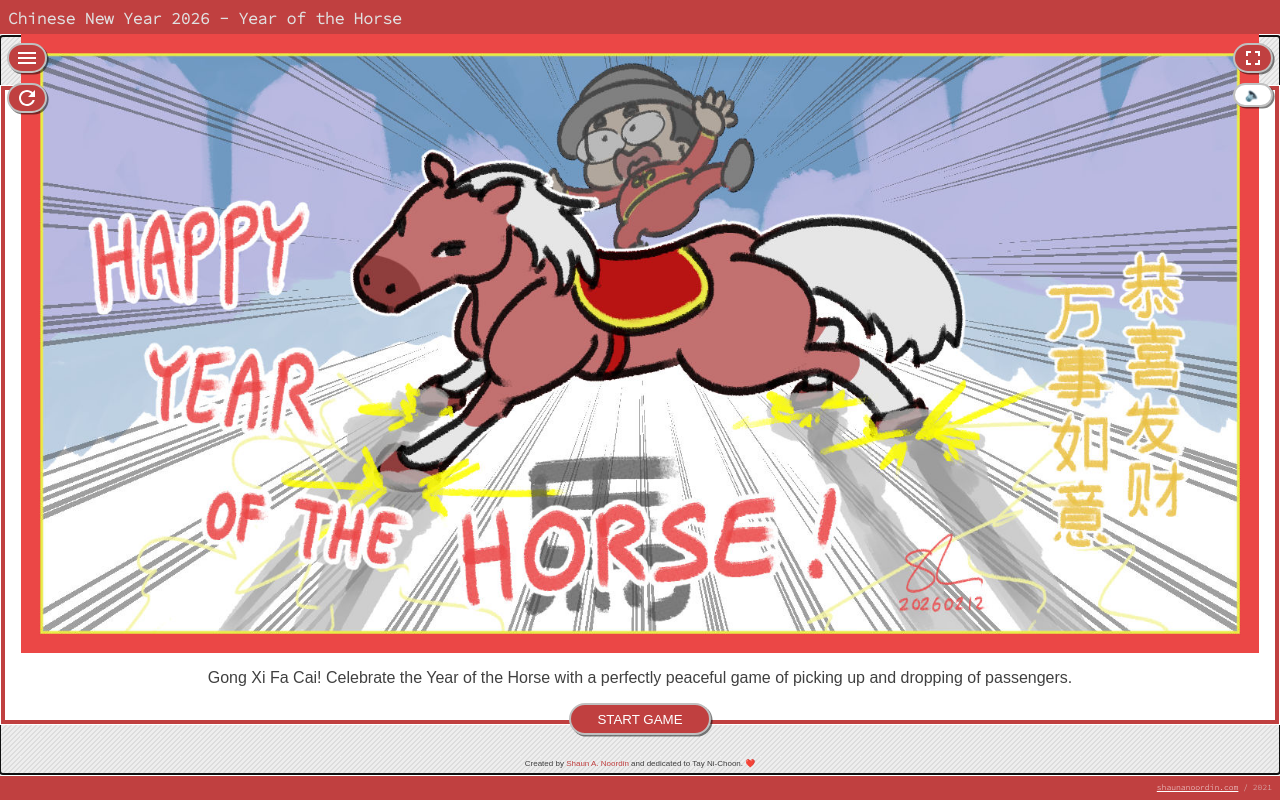
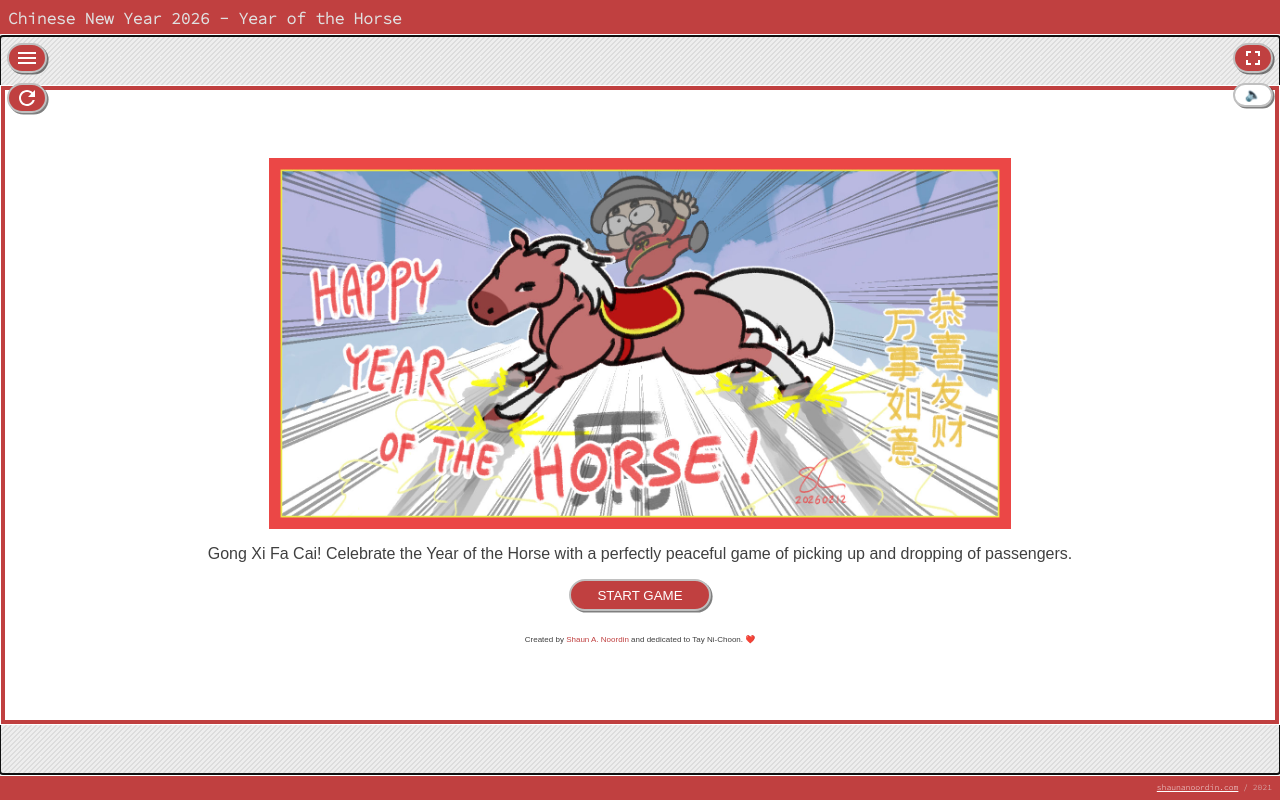
Before and after one commit to shaunanoordin/cny2026, a website built with webpack: page index.html in a window 1280 px wide. Built offline with nearby package versions, Linux system fonts and the light colour scheme; animation ran at ten frames a second; files whose address does not match are found by name.

Commit message:
Home Menu: fix size of start screen card

```diff
--- a/src/main.scss
+++ b/src/main.scss
@@ -188,7 +188,8 @@ CNY2026
 
   #cny2026-card {
     display: block;
-    max-width: 100%;
+    max-width: 60%;
+    margin: 0 auto;
   }
 
   #cny2026-start-panel {
```
Also changed, not shown: app/main.css, 1 other file.
